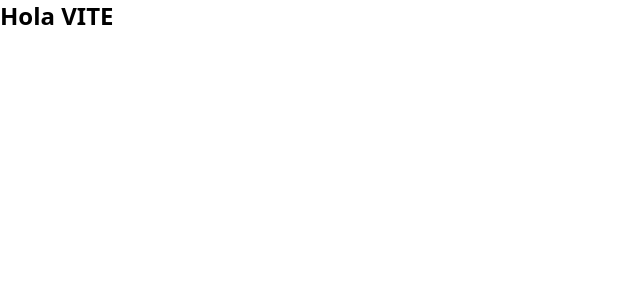
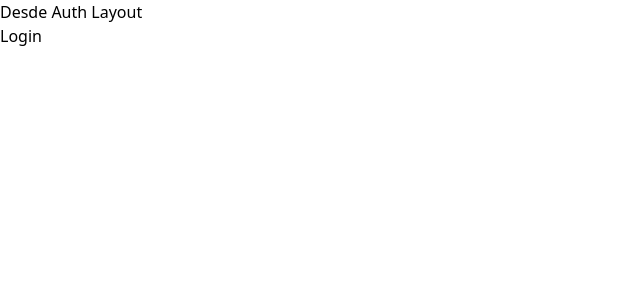
Before and after one commit to PeterArce96/backend-apv, a React (Vite) app in the folder frontend/: page / in a window 1280 px wide. Shown: the top 300 px of the page, without its empty margins (0-640 px from the left). Built offline with nearby package versions, Linux system fonts and the light colour scheme.

Commit message:
apv - Instalando react-router-dom 6

```diff
--- a/frontend/package.json
+++ b/frontend/package.json
@@ -10,7 +10,8 @@
   },
   "dependencies": {
     "react": "^18.2.0",
-    "react-dom": "^18.2.0"
+    "react-dom": "^18.2.0",
+    "react-router-dom": "^6.7.0"
   },
   "devDependencies": {
     "@types/react": "^18.0.26",
--- a/frontend/src/App.jsx
+++ b/frontend/src/App.jsx
@@ -1,9 +1,18 @@
+import { BrowserRouter, Routes, Route } from 'react-router-dom'
+import AuthLayout from './layout/AuthLayout'
+import Login from './paginas/Login'
 
 
 function App() {
 
   return (
-    <h1 className="font-bold text-2xl">Hola VITE</h1>
+    <BrowserRouter>
+      <Routes>
+        <Route path="/" element={<AuthLayout />}>
+          <Route index element={<Login />} />
+        </Route>
+      </Routes>
+    </BrowserRouter>
   )
 }
 
--- /dev/null
+++ b/frontend/src/layout/AuthLayout.jsx
@@ -0,0 +1,13 @@
+import { Outlet } from 'react-router-dom'
+
+const AuthLayout = () => {
+    return (
+        <>
+            <h1>Desde Auth Layout</h1>
+
+            <Outlet />
+        </>
+    )
+};
+
+export default AuthLayout;
--- /dev/null
+++ b/frontend/src/paginas/Login.jsx
@@ -0,0 +1,11 @@
+
+
+const Login = () => {
+    return (
+        <>
+            <h2>Login</h2>
+        </>
+    )
+};
+
+export default Login;
```
Also changed, not shown: 1 other file (tests, documents, lock files or other folders).
